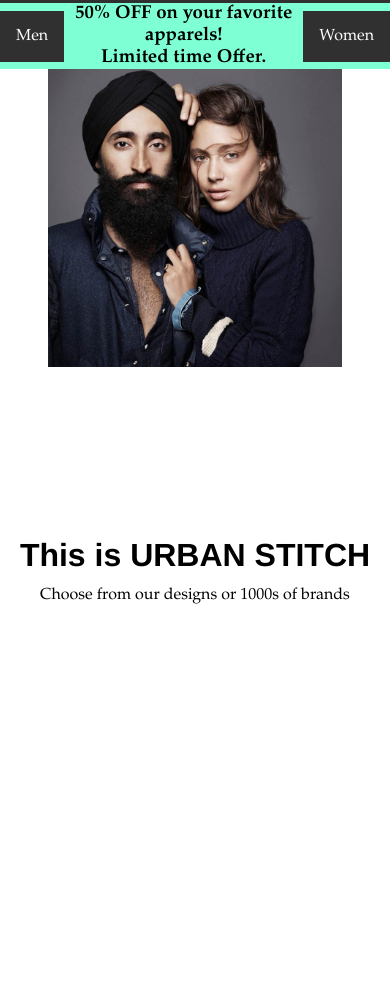
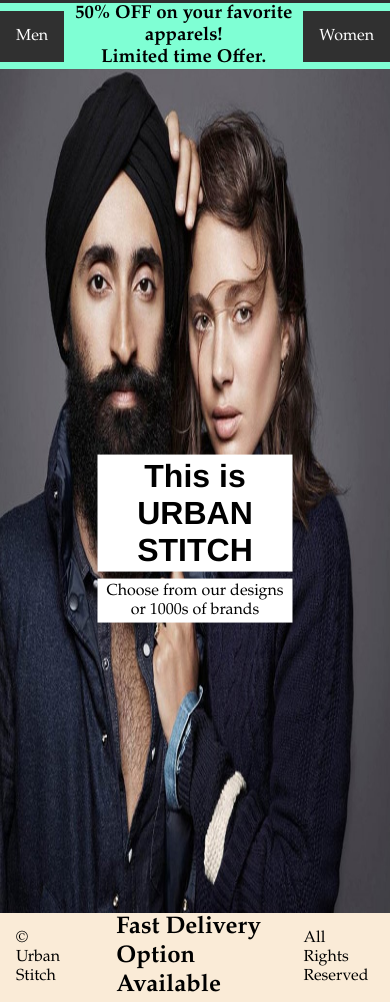
Before and after one commit to singhbirkaran/shopping-frontend, a website: page index.html in a window 390 px wide. Shown: the part 107-1109 px from the top of the page. Before the commit the page ends 844 px from the top, so only its background shows below. Drawn offline with Linux system fonts and the light colour scheme.

Commit message:
changed position of center text

```diff
--- a/index.html
+++ b/index.html
@@ -33,6 +33,8 @@
             <a href="/">Women</a>
         </section>
 
+
+        <div class="main-content">
             <div id="images">
                 <img src="images\details-magazine-september-2015-issue113.webp" class="image-full">
 
@@ -49,6 +51,12 @@
                     <button class="gender-button">SHOP WOMEN</button>
                 </div>
             </div>
+            <div class="footer">
+                <p>&#169 Urban Stitch <p>
+                <h2>Fast Delivery Option Available</h2>
+                <p> All Rights Reserved</p>
+            </div>
+        </div>
 
     </body>
 </html>
--- a/responsive_styles.css
+++ b/responsive_styles.css
@@ -13,6 +13,11 @@
 #images img{
     width:100%;
 }
+
+#images{
+    margin:auto;
+    height: 100vh;
+}
 .image-small{
     display: flex;
 
@@ -23,7 +28,7 @@
     position: absolute;
 
     left: 50%;
-    top: 80%;
+    top: 50%;
     transform: translate(-50%, -50%);
     text-align: center;
 }
--- a/styles.css
+++ b/styles.css
@@ -1,7 +1,6 @@
 body{
     margin: auto;
     font-family: 'Garamond',serif;
-
 }
 a{
     text-decoration: none;
@@ -97,9 +96,12 @@
 }
 #images{
     display: flex;
-
     margin-right:3rem;
     margin-left: 3rem;
+}
+
+.main-content{
+    position:relative;
 }
 
 .center-text{
@@ -110,7 +112,7 @@
     top: 50%;
     transform: translate(-50%, -50%);
     text-align: center;
-    width: 50vh;
+    margin: auto;
 }
 
 .center-text h1{
@@ -177,3 +179,17 @@
     width:75%;
     text-align: center;
 }
+
+.footer{
+    display: flex;
+    justify-content: space-between;
+    background-color: antiquewhite;
+}
+
+.footer p{
+    margin:1em;
+}
+
+.footer h2{
+    margin: auto;
+}
```
Lines whose indentation alone changed are shown as unchanged.
